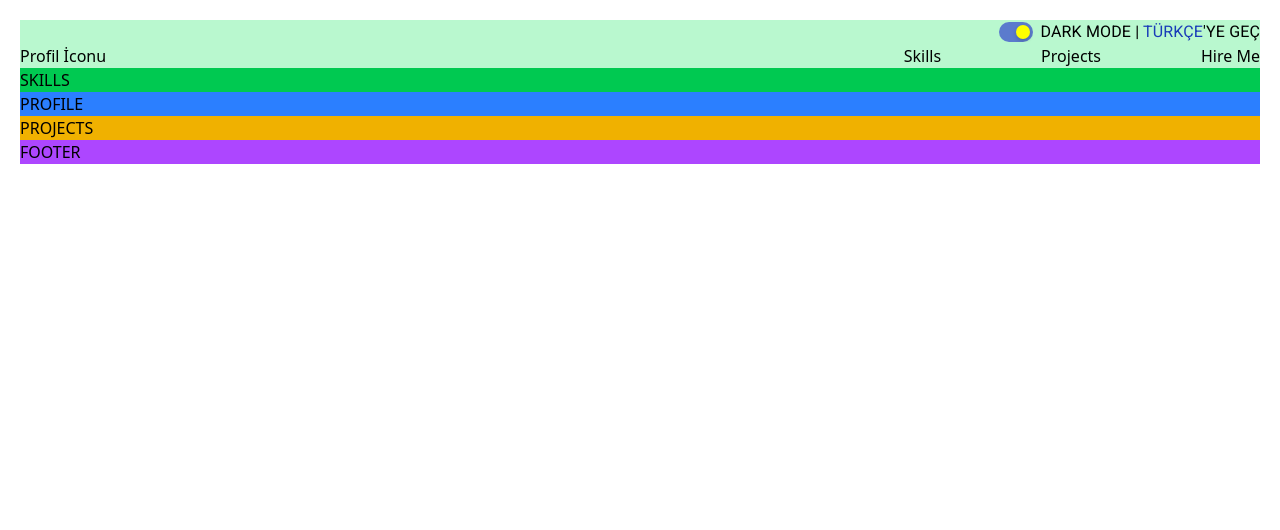
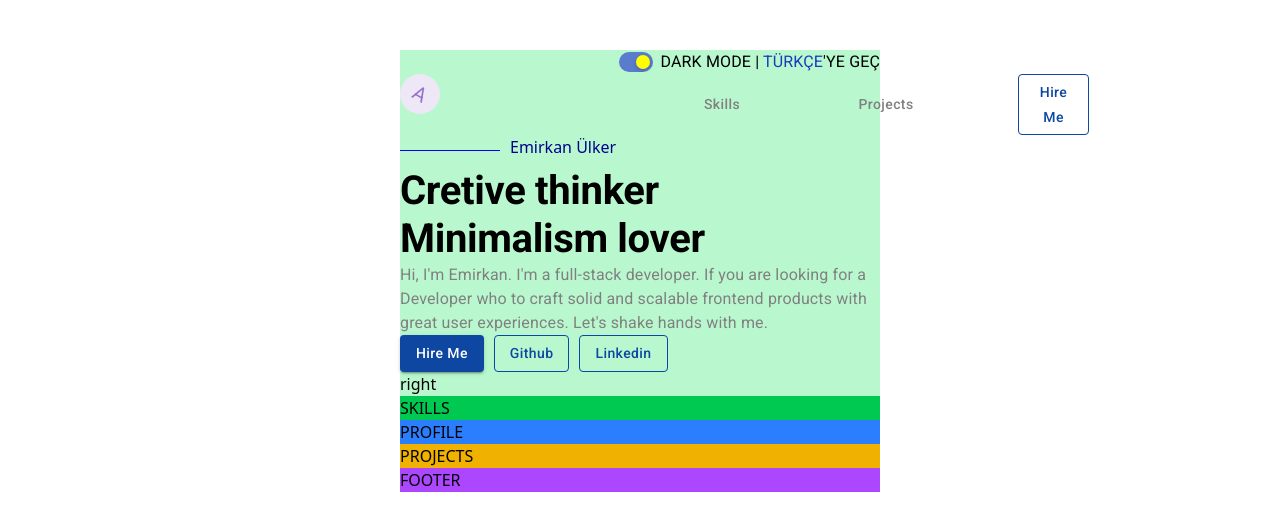
Before and after one commit to emrkn-ulkr/Chirpify, a React (Vite) app: page / in a window 1280 px wide. Shown: the top 530 px of the page. Built offline with nearby package versions, Linux system fonts and the light colour scheme.

Commit message:
header kısmı %50 tamamlandı

```diff
--- a/src/components/header.jsx
+++ b/src/components/header.jsx
@@ -1,8 +1,11 @@
-import * as React from "react";
 import { styled } from "@mui/material/styles";
 import Switch from "@mui/material/Switch";
 import Typography from "@mui/material/Typography";
 import Stack from "@mui/material/Stack";
+import Button from '@mui/material/Button';
+import { blue } from "@mui/material/colors";
+import Avatar from '@mui/material/Avatar';
+
 
 // 🟡 Top sarı, 🔵 arka plan mavi
 
@@ -62,14 +65,78 @@ function Header() {
       <br />
 
       <div className="header-bar-div">
-        <div>Profil İconu</div>
+        <Avatar sx={{ backgroundColor: "#ede7f6", color: "#9575cd", transform: "rotate(30deg)" }}>
+          A
+        </Avatar>
 
         <div className="header-bar-right">
-          <div>Skills</div>
-          <div>Projects</div>
-          <div>Hire Me</div>
+          <Button sx={{ color: "gray", textTransform: "none" }} variant="text" >Skills</Button>
+          <Button sx={{ color: "gray", textTransform: "none" }} variant="text" >Projects</Button>
+          <Button
+            variant="outlined"
+            sx={{
+              color: blue[900],       // yazı rengi
+              borderColor: blue[900], // çerçeve rengi
+              textTransform: "none"   // büyük harfi kaldırmak için
+            }}
+          >
+            Hire Me
+          </Button>
+        </div>
+      </div>
+
+      <div>
+        <div className="header-hero-left" >
+
+          <div style={{ display: "flex", flexDirection: "row" }}>
+
+            <hr style={{ width: "100px", marginTop: "15px", marginRight: "10px", color: "blue" }} />
+            <h5 style={{ color: "darkblue" }}>Emirkan Ülker</h5>
+
+          </div>
+
+
+          <Typography variant="h2" sx={{ fontSize: "2.5rem", fontWeight: "bold", color: "black", mt: 1 }}>
+            Cretive thinker<br /> Minimalism lover
+          </Typography>
+          <Typography sx={{ color: "gray" }}>
+            Hi, I'm Emirkan. I'm a full-stack developer. If you are looking for a <br />
+            Developer who to craft solid and scalable frontend products with <br />
+            great user experiences. Let's shake hands with me.
+          </Typography>
+
+          <div style={{ display: "flex", gap: "10px" }}>
+            <Button
+              sx={{
+                textTransform: "none ",
+                backgroundColor: blue[900]
+              }}
+              variant="contained">
+              Hire Me</Button>
+
+            <Button
+              variant="outlined"
+              sx={{
+                color: blue[900],       // yazı rengi
+                borderColor: blue[900], // çerçeve rengi
+                textTransform: "none"   // büyük harfi kaldırmak için
+              }}
+            >Github</Button>
+
+            <Button
+              variant="outlined"
+              sx={{
+                color: blue[900],       // yazı rengi
+                borderColor: blue[900], // çerçeve rengi
+                textTransform: "none"   // büyük harfi kaldırmak için
+              }}
+            >Linkedin</Button>
+
+          </div>
+
         </div>
 
+        <div className="header-hero-right">right</div>
       </div>
 
     </div>
--- a/src/index.css
+++ b/src/index.css
@@ -4,7 +4,9 @@
     display: flex;
     flex-direction: column;
     min-height: 100vh;
-    padding: 20px;
+    padding-right: 400px;
+    padding-left: 400px;
+    padding-top: 50px;
 }
 
 .header-header {
```
